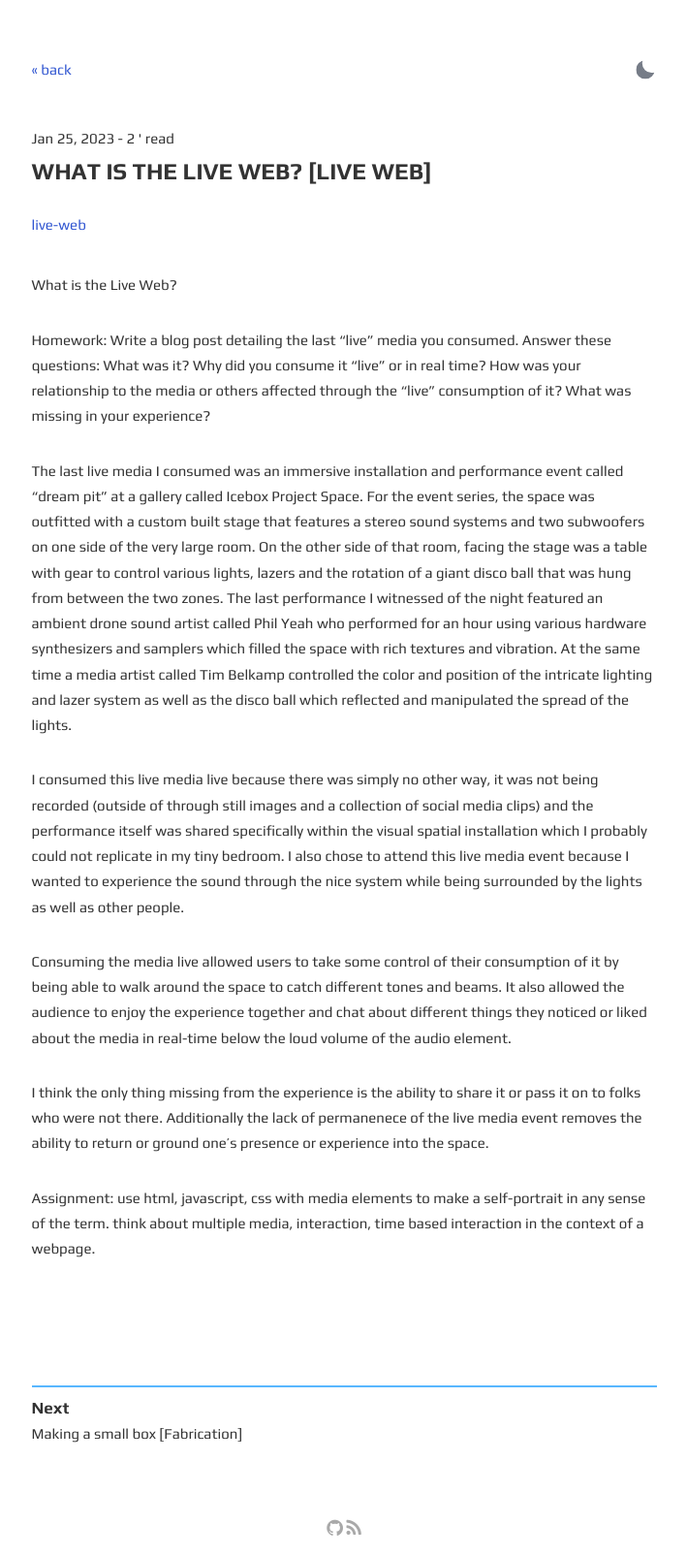
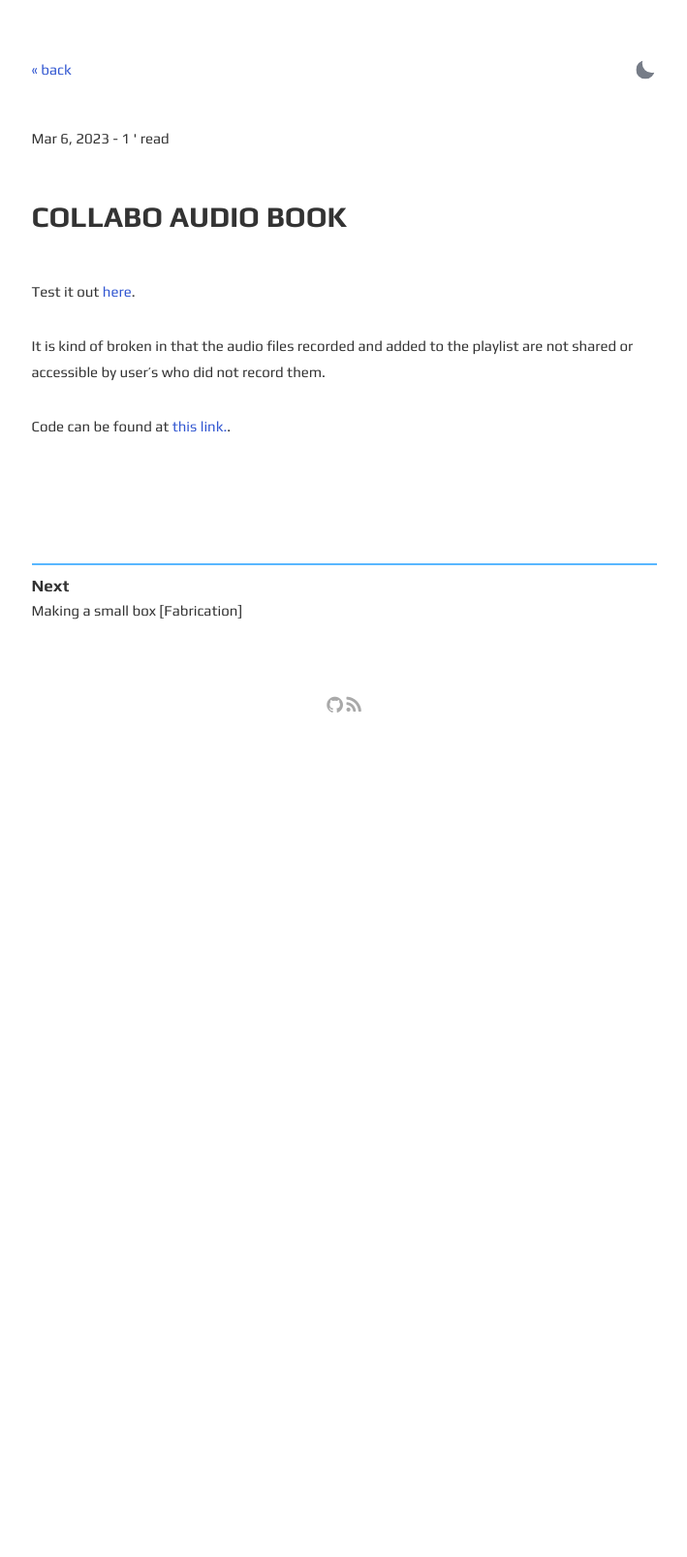
Before and after one commit to ratemypraxis/itp, a Jekyll site: the page built from _posts/2023-01-25-what-is-the-live-web.md, in a window 1280 px wide. Shown: the whole page at 97% size, without its empty margins (285-994 px from the left). Built offline with Jekyll 4.4.1, drawn with Linux system fonts in a browser that asks for light colours; comment, search, counter and statistics services are not loaded; after the commit the page ends 900 px from its top, so only the background shows below that.

Commit message:
Update 2023-01-25-what-is-the-live-web.md

```diff
--- a/_posts/2023-01-25-what-is-the-live-web.md
+++ b/_posts/2023-01-25-what-is-the-live-web.md
@@ -1,22 +1,14 @@
 ---
 layout: post
-title: What is the Live Web? [Live Web]
+title: Midterm: Collabo Audio Book [Live Web]
 description:
 summary:
 tags: live-web
 ---
-What is the Live Web?
+<h1>Collabo Audio Book</h1>
 
-Homework: Write a blog post detailing the last “live” media you consumed. Answer these questions: What was it? Why did you consume it “live” or in real time? How was your relationship to the media or others affected through the “live” consumption of it? What was missing in your experience?
+Test it out [here](https://sh4712.itp.io/).
 
-The last live media I consumed was an immersive installation and performance event called "dream pit" at a gallery called Icebox Project Space. For the event series, the space was outfitted with a custom built stage that features a stereo sound systems and two subwoofers on one side of the very large room. On the other side of that room, facing the stage was a table with gear to control various lights, lazers and the rotation of a giant disco ball that was hung from between the two zones. The last performance I witnessed of the night featured an ambient drone sound artist called Phil Yeah who performed for an hour using various hardware synthesizers and samplers which filled the space with rich textures and vibration. At the same time a media artist called Tim Belkamp controlled the color and position of the intricate lighting and lazer system as well as the disco ball which reflected and manipulated the spread of the lights.
+It is kind of broken in that the audio files recorded and added to the playlist are not shared or accessible by user's who did not record them.
 
-I consumed this live media live because there was simply no other way, it was not being recorded (outside of through still images and a collection of social media clips) and the performance itself was shared specifically within the visual spatial installation which I probably could not replicate in my tiny bedroom. I also chose to attend this live media event because I wanted to experience the sound through the nice system while being surrounded by the lights as well as other people.
-
-Consuming the media live allowed users to take some control of their consumption of it by being able to walk around the space to catch different tones and beams. It also allowed the audience to enjoy the experience together and chat about different things they noticed or liked about the media in real-time below the loud volume of the audio element.
-
-I think the only thing missing from the experience is the ability to share it or pass it on to folks who were not there. Additionally the lack of permanenece of the live media event removes the ability to return or ground one's presence or experience into the space.
-
-
-
-Assignment: use html, javascript, css with media elements to make a self-portrait in any sense of the term. think about multiple media, interaction, time based interaction in the context of a webpage.
+Code can be found at [this link.](https://github.com/ratemypraxis/liveCollaboAudioBook).
```
